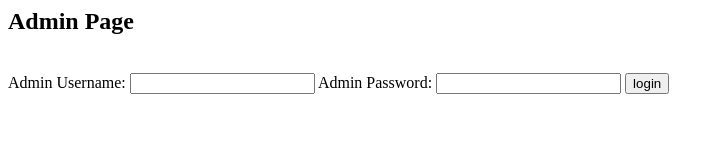
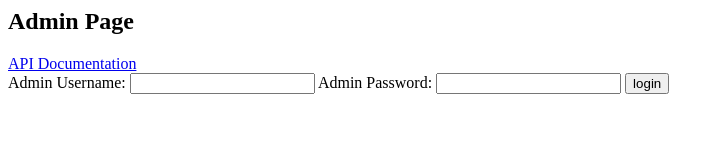
Before and after one commit to tan-jacob/Battleship, a plain HTML site: page index.html in a window 1280 px wide. Shown: the whole page, without its empty margins (0-724 px from the left). Drawn offline with nearby package versions, Linux system fonts and the light colour scheme.

Commit message:
doc link

```diff
--- a/index.html
+++ b/index.html
@@ -7,6 +7,7 @@
 </head>
 <body>
     <h2>Admin Page</h2>
+    <a href="/api.json>">API Documentation</a>
 </br>
 
     <div style="display: block" id="logindiv">
```
